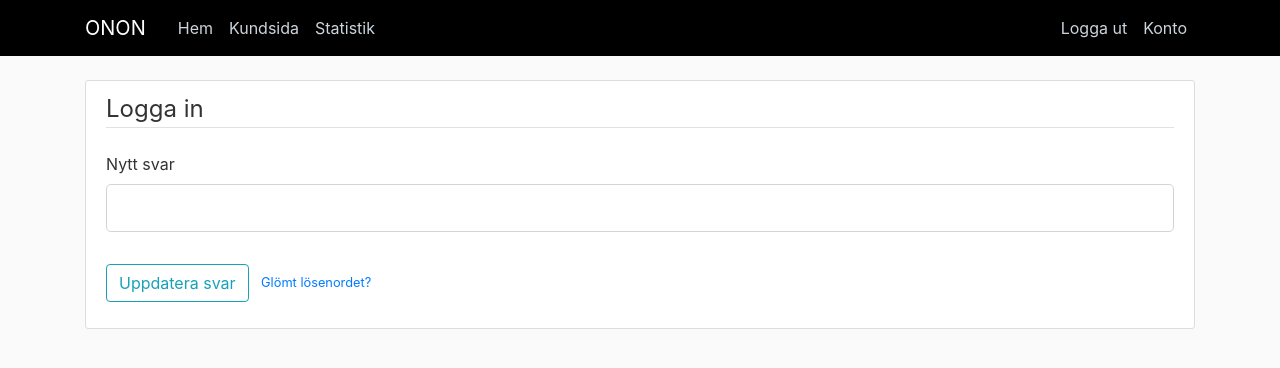
After one commit to HampusRude/ONON, a Flask app: page /kund/1/q1 in a window 1280 px wide. The commit adds this page. Shown: the top 368 px of the page. Run offline with Flask 2, Linux system fonts and the light colour scheme; a user stored in the database is signed in; data comes from the database, SQL or seed files in the repository; both versions use the stored data as it was after the commit; some libraries are stand-ins or nearby versions.

Commit message:
Man kan klicka på svaren som länkar en vidare till updateresponses.html där du kan ändra svaren mha setattr()

```diff
--- a/app/forms.py
+++ b/app/forms.py
@@ -20,7 +20,7 @@ class RegistrationForm(FlaskForm):
 	email = StringField('E-mail', validators=[DataRequired(), Email()])
 	#password = PasswordField('Lösenord', validators=[DataRequired()])
 	#confirm_password = PasswordField('Bekräfta lösenord', validators=[DataRequired(), EqualTo('password')])
-	title = SelectField('Titel', choices=[('VF', 'Välj företag'),('VG', 'Volkswagen chef'), ('AF', 'Återförsäljare')], validators=[DataRequired()]) # Vilken titel användare kommer att ha, WG kan se allt, ÅF kan bara se det som respektive ÅF har lagt in
+	title = SelectField('Titel', choices=[('VF', 'Välj företag'), ('VG', 'Volkswagen chef'), ('AF', 'Återförsäljare')], validators=[DataRequired()]) # Vilken titel användare kommer att ha, WG kan se allt, ÅF kan bara se det som respektive ÅF har lagt in
 	afNum = StringField('ÅF-nummer')
 	submit = SubmitField('Registrera')
 
@@ -30,7 +30,6 @@ class RegistrationForm(FlaskForm):
 		email = User.query.filter_by(email=email.data).first()
 		if email:
 			raise ValidationError('Mailadressen finns redan. Glömt Lösenordet? Annars välj en annan.')
-
 
 # Form för att logga in, påminner lite om RegistrationForm
 # Input checkas mot databasen först när man använder sig av Formen i routes.py
@@ -76,6 +75,6 @@ class ResetPasswordForm(FlaskForm):
 	submit = SubmitField('Återställ lösenord')
 
 # Ingenting som används i dagsläget
-class ChangeResponseForm(FlaskForm):
+class UpdateResponseForm(FlaskForm):
 	updated_response = StringField('Nytt svar', validators=[DataRequired()])
 	submit = SubmitField('Uppdatera svar')
--- a/app/routes.py
+++ b/app/routes.py
@@ -1,5 +1,5 @@
 from flask import render_template, url_for, flash, redirect, request
-from app.forms import RegistrationForm, LoginForm, UpdateAccountForm, RequestResetForm, ResetPasswordForm
+from app.forms import RegistrationForm, LoginForm, UpdateAccountForm, RequestResetForm, ResetPasswordForm, UpdateResponseForm
 from app import app, bcrypt, db, mail
 from app.models import User, Responses
 from flask_login import login_user, current_user, logout_user, login_required
@@ -44,7 +44,21 @@ def kund():
 def responses(company):
 	responses = Responses.query.filter_by(custCompName=company).first() # Hämtar alla kolumner kopplat till ett företaget man klickat på
 	res = responses.return_responses()		# Funktion i DB-objektet som returnerar ett dictionary med alla svar för att det skall gå att iterera igenom i HTML-dokumentet
-	return render_template('responses.html', title=company, responses=res, questions=Questions) # Renderar responses.html, res = dict med svar, Questions = hårkodad dict med respektive fråga, form=Responseform som är skapad i Forms.py
+	response_id = responses.response_id
+	return render_template('responses.html', title=company, responses=res, questions=Questions, resId=response_id) # Renderar responses.html, res = dict med svar, Questions = hårkodad dict med respektive fråga, form=Responseform som är skapad i Forms.py
+
+@app.route("/kund/<responseId>/<res>", methods=['GET', 'POST'])
+@login_required
+def updateResponse(responseId, res):
+	form = UpdateResponseForm()
+	responseForm = Responses.query.filter_by(response_id=responseId).first()
+	response = getattr(responseForm, res)
+	if form.validate_on_submit():
+		setattr(responseForm, res, form.updated_response.data) # Ändrar innehåll i objectet
+		db.session.commit() # Commitar ändringen till databasen
+		flash(f'Svar för fråga {res} uppdaterades' , 'success')
+	return render_template('updateresponse.html', response=response, form=form)
+
 
 @app.route("/statistics")
 @login_required
--- a/app/templates/layout.html
+++ b/app/templates/layout.html
@@ -36,7 +36,6 @@
 	          <a class="nav-item nav-link" href="{{ url_for('kund') }}">Kundsida</a>
 	          <a class="nav-item nav-link" href="{{ url_for('statistics') }}">Statistik</a>
 	        </div>
-
 	        <!-- Navbar Right Side -->
 	        <div class="navbar-nav">
 	        	{% if current_user.is_authenticated %}
--- /dev/null
+++ b/app/templates/updateresponse.html
@@ -0,0 +1,30 @@
+{% extends "layout.html" %}
+{% block content %}
+<div class="content-section">
+	<form method="POST" action="">
+		{{ form.hidden_tag() }}
+		<fieldset class="form-group">
+			<legend class="border-bottom mb-4">Logga in</legend>
+			<div class="form-group">
+				{{ form.updated_response.label(class="form-control-label") }}
+				{% if form.updated_response.errors %}
+					{{ form.updated_response(class="form-control form-control-lg is-invalid") }}
+					<div class="invalid-feedback">
+						{% for errors in form.updated_response.errors %}
+						<span>{{ errors }}</span>
+						{% endfor %}
+					</div>
+				{% else %}
+					{{ form.updated_response(class="form-control form-control-lg") }}
+				{% endif %}
+			</div>
+		</fieldset>
+		<div class="form-group">
+			{{ form.submit(class ="btn btn-outline-info") }}
+					<small class="text-muted ml-2">
+			<a href="{{ url_for('reset_request') }}">Glömt lösenordet?</a>
+		</small>
+		</div>
+	</form>
+</div>
+{% endblock content%}
```
Also changed, not shown: app/models.py (+6 -6 lines), app/templates/responses.html (+12 -4 lines), app/site.db.
